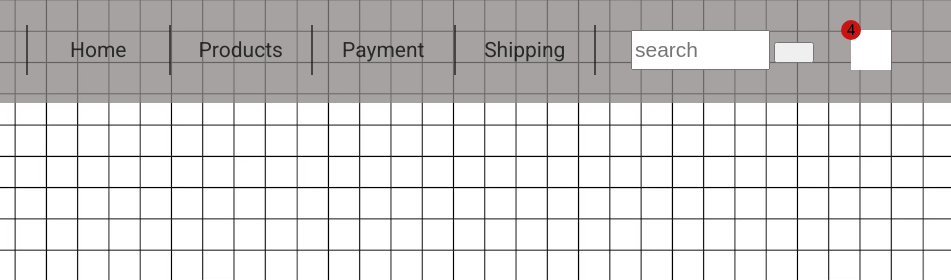
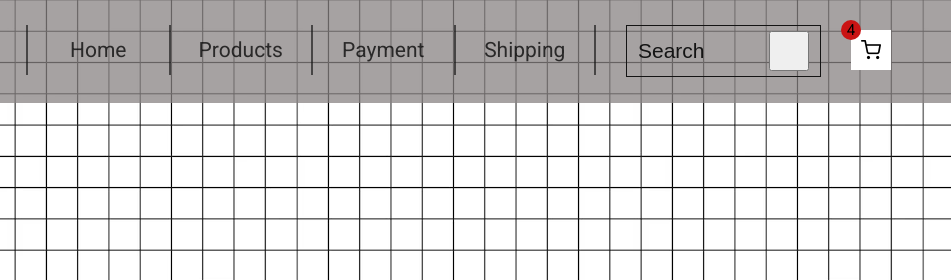
Before and after one commit to myrnyy/ooo.io, a plain HTML site: page index.html in a window 1280 px wide. Shown: the top 280 px of the page, 329-1280 px from the left. Drawn offline with Linux system fonts and the light colour scheme.

Commit message:
added images

```diff
--- a/index.html
+++ b/index.html
@@ -44,13 +44,16 @@
                             <div class="search">
                                 <form action="" class="form-search">
                                     <input type="text" class="input-search-text"
-                                    placeholder="search">
+                                    placeholder="Search">
                                     <input type="button" class="input-search-button">
                                 </form>
                             </div>
                         </div>
                         <div class="col-md-3">
                             <div class="cart">
+                                <div class="cart-img">
+                                    <img src="images/cart.png" alt="">
+                                </div>
                                 <div class="products-count">4</div>
                             </div>
                         </div>
--- a/style.css
+++ b/style.css
@@ -87,26 +87,51 @@ body {
 }
 
 .search {
-    border: 1px soalid rgba(20, 20, 20, 0.65);
+    border: 1px solid rgba(20, 20, 20);
     padding: 5px;
+    position: relative;
+}
+
+.form-seartch {
+    position: relative;
 }
 
 .input-search-text {
     width: 75%;
-    /* border: none;
-    background: transparent; */
+    border: none;
+    background: transparent;
     font-size: 21px;
     height: 40px;
     line-height: 40px;
+    padding: 6px;
 }
+
+/* ::-webkit-input-placeholder { Chrome/Opera/Safari
+    color: rgb(20, 20, 20);
+  } */
+
+  input[type="text"].input-search-text::-webkit-input-placeholder {
+    color: rgb(20, 20, 20);
+  }
 
 .input-search-text:focus {
     border: none;
 }
 
 .input-search-button {
+    position: absolute;
     width: 40px;
-    height: 100%;
+    height: 40px;
+}
+
+.loupe-search > img {
+    position: absolute;
+    width: 35px;
+    height: 35px;
+    top: 7px;
+    right: 12px;
+    color: white;
+
 }
 
 .cart {
@@ -115,6 +140,7 @@ body {
     width: 40px;
     height: 40px;
     margin-top: 5px;
+    padding: 10px;
 }
 
 .products-count {
@@ -129,3 +155,9 @@ body {
     line-height: 20px;
     font-size: 15px;
 }
+
+.cart-img {
+
+    width: 20px;
+    height: 20px;
+}
```
Also changed, not shown: images/arrow-down.png (added), images/cart.png (added), images/loupe.png (added), 1 other file.
